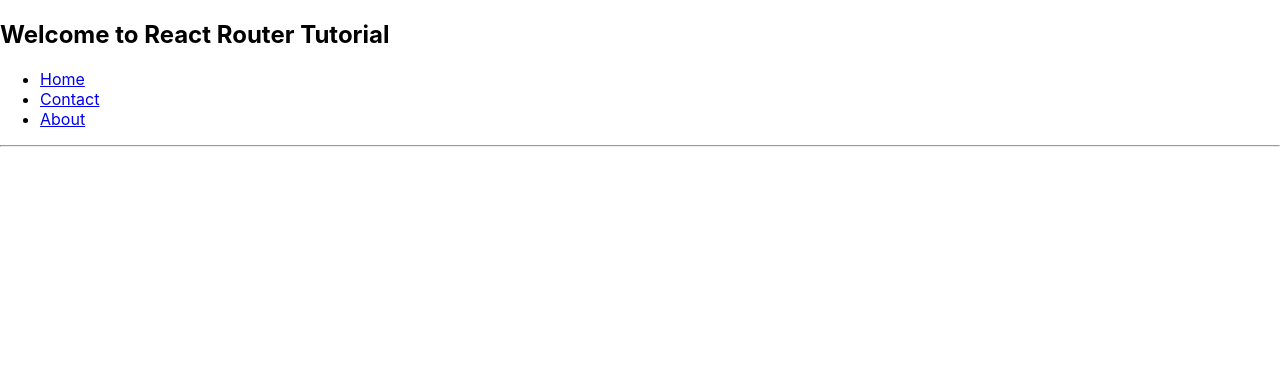
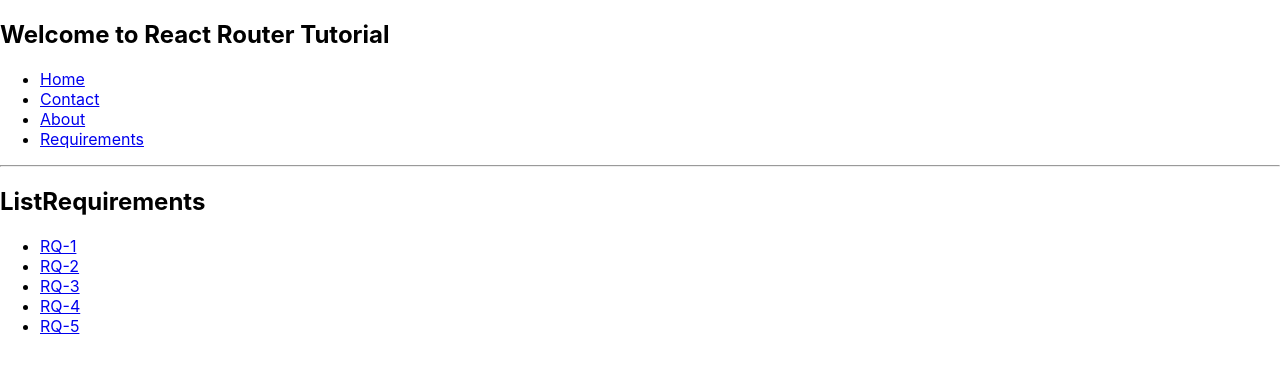
Before and after one commit to bmarcot/react-router-example, a React (Create React App) app: page /requirements in a window 1280 px wide. Shown: the top 372 px of the page. Built offline with nearby package versions, Linux system fonts and the light colour scheme.

Commit message:
Add requirement router

```diff
--- a/src/App.tsx
+++ b/src/App.tsx
@@ -4,6 +4,7 @@
 import Home from "./Home";
 import About from "./About";
 import Contact from "./Contact";
+import Requirements from "./Requirements";
 
 const App: React.FC = () => {
   return (
@@ -28,6 +29,11 @@
                 About
               </Link>
             </li>
+            <li>
+              <Link to={"/requirements"} className="nav-link">
+                Requirements
+              </Link>
+            </li>
           </ul>
         </nav>
         <hr />
@@ -35,6 +41,7 @@
           <Route exact path="/" component={Home} />
           <Route path="/contact" component={Contact} />
           <Route path="/about" component={About} />
+          <Route path="/requirements" component={Requirements} />
         </Switch>
       </div>
     </Router>
--- /dev/null
+++ b/src/ListRequirements.tsx
@@ -0,0 +1,21 @@
+import React, { Component } from "react";
+import { Link } from "react-router-dom";
+
+class ListRequirements extends Component {
+  render() {
+    return (
+      <div>
+        <h2>ListRequirements</h2>
+        <ul>
+          {[1, 2, 3, 4, 5].map(number => (
+            <li key={number}>
+              <Link to={`/requirements/${number}`}>{"RQ-" + number}</Link>
+            </li>
+          ))}
+        </ul>
+      </div>
+    );
+  }
+}
+
+export default ListRequirements;
--- /dev/null
+++ b/src/RequirementDetails.tsx
@@ -0,0 +1,18 @@
+import React, { Component } from "react";
+import { RouteComponentProps } from "react-router-dom";
+
+// https://github.com/DefinitelyTyped/DefinitelyTyped/issues/17355#issuecomment-492373257
+class RequirementDetails extends Component<
+  RouteComponentProps<{ reqId?: string }>,
+  {}
+> {
+  render() {
+    return (
+      <div>
+        <h2>RequirementDetails: {this.props.match.params.reqId}</h2>
+      </div>
+    );
+  }
+}
+
+export default RequirementDetails;
--- /dev/null
+++ b/src/Requirements.tsx
@@ -0,0 +1,17 @@
+import React, { Component } from "react";
+import { Switch, Route } from "react-router-dom";
+import ListRequirements from "./ListRequirements";
+import RequirementDetails from "./RequirementDetails";
+
+class Requirements extends Component {
+  render() {
+    return (
+      <Switch>
+        <Route exact path="/requirements" component={ListRequirements} />
+        <Route path="/requirements/:reqId" component={RequirementDetails} />
+      </Switch>
+    );
+  }
+}
+
+export default Requirements;
```
